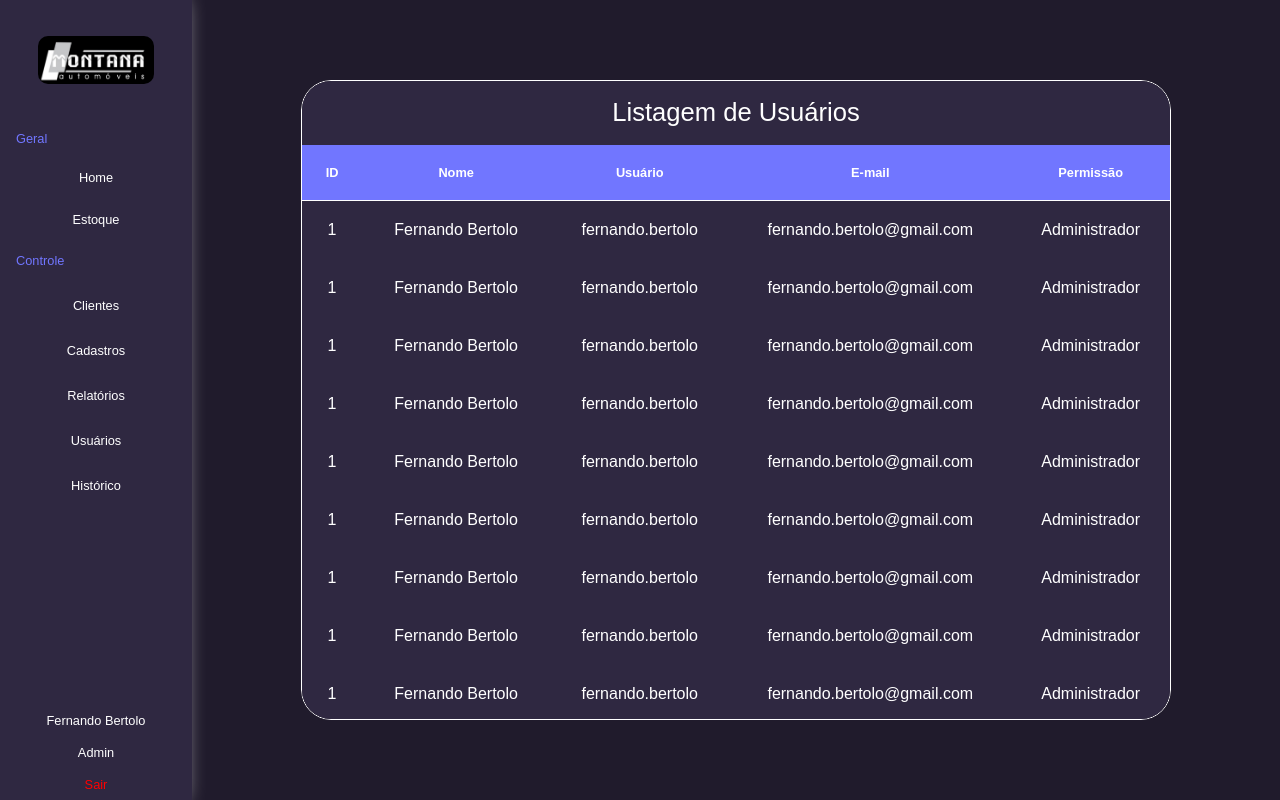
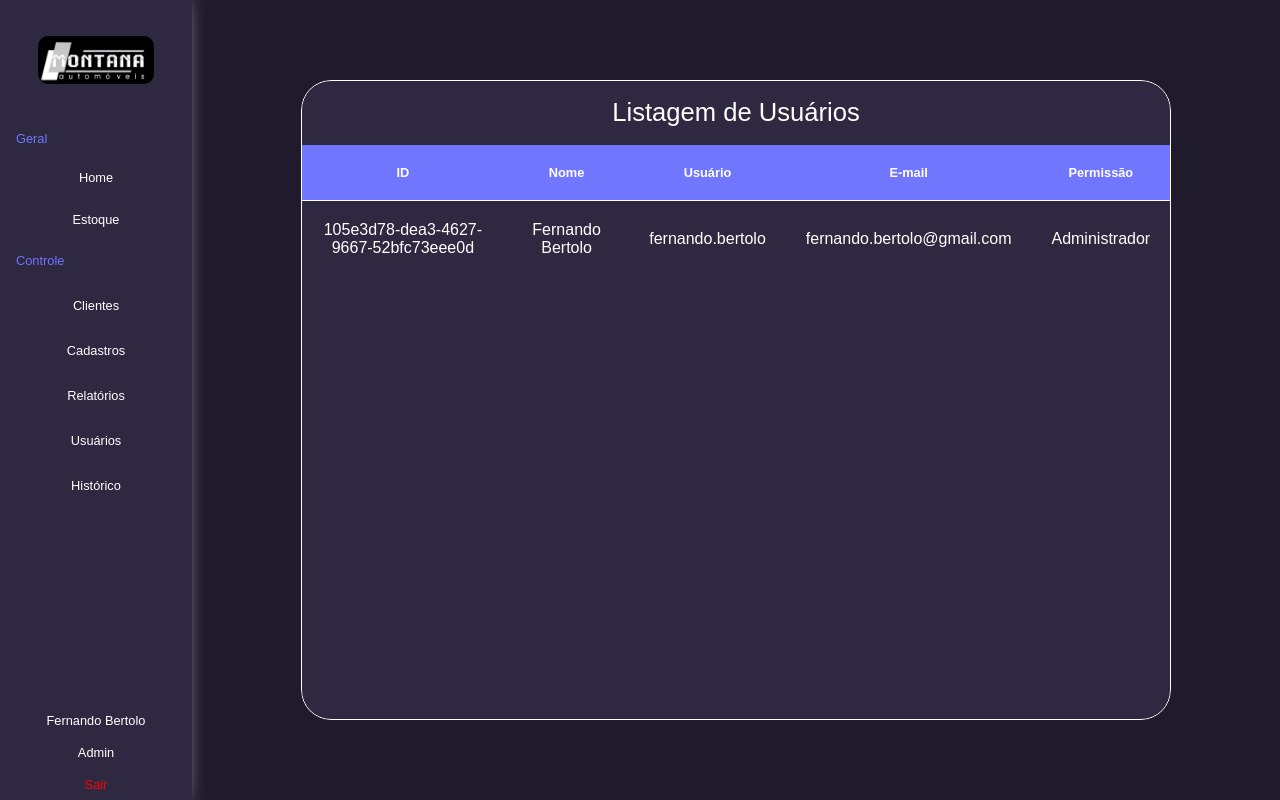
Before and after one commit to fernando-bertolo/Projeto-TCC, a React (Create React App) app in the folder frontend/: page /usuarios in a window 1280 px wide. Built offline with nearby package versions, Linux system fonts and the light colour scheme; sample sign-in values are in the browser's storage.

Commit message:
Estilizando tabela

```diff
--- a/frontend/src/Pages/Usuarios/index.jsx
+++ b/frontend/src/Pages/Usuarios/index.jsx
@@ -41,133 +41,7 @@ function Usuarios(){
 
                                 <TBody>
                                     <TrBody>
-                                        <Td>1</Td>
-                                        <Td>Fernando Bertolo</Td>
-                                        <Td>fernando.bertolo</Td>
-                                        <Td>fernando.bertolo@gmail.com</Td>
-                                        <Td>Administrador</Td>
-                                    </TrBody>
-                                </TBody>
-                                <TBody>
-                                    <TrBody>
-                                        <Td>1</Td>
-                                        <Td>Fernando Bertolo</Td>
-                                        <Td>fernando.bertolo</Td>
-                                        <Td>fernando.bertolo@gmail.com</Td>
-                                        <Td>Administrador</Td>
-                                    </TrBody>
-                                </TBody>
-                                <TBody>
-                                    <TrBody>
-                                        <Td>1</Td>
-                                        <Td>Fernando Bertolo</Td>
-                                        <Td>fernando.bertolo</Td>
-                                        <Td>fernando.bertolo@gmail.com</Td>
-                                        <Td>Administrador</Td>
-                                    </TrBody>
-                                </TBody>
-                                <TBody>
-                                    <TrBody>
-                                        <Td>1</Td>
-                                        <Td>Fernando Bertolo</Td>
-                                        <Td>fernando.bertolo</Td>
-                                        <Td>fernando.bertolo@gmail.com</Td>
-                                        <Td>Administrador</Td>
-                                    </TrBody>
-                                </TBody>
-                                <TBody>
-                                    <TrBody>
-                                        <Td>1</Td>
-                                        <Td>Fernando Bertolo</Td>
-                                        <Td>fernando.bertolo</Td>
-                                        <Td>fernando.bertolo@gmail.com</Td>
-                                        <Td>Administrador</Td>
-                                    </TrBody>
-                                </TBody>
-                                <TBody>
-                                    <TrBody>
-                                        <Td>1</Td>
-                                        <Td>Fernando Bertolo</Td>
-                                        <Td>fernando.bertolo</Td>
-                                        <Td>fernando.bertolo@gmail.com</Td>
-                                        <Td>Administrador</Td>
-                                    </TrBody>
-                                </TBody>
-                                <TBody>
-                                    <TrBody>
-                                        <Td>1</Td>
-                                        <Td>Fernando Bertolo</Td>
-                                        <Td>fernando.bertolo</Td>
-                                        <Td>fernando.bertolo@gmail.com</Td>
-                                        <Td>Administrador</Td>
-                                    </TrBody>
-                                </TBody>
-                                <TBody>
-                                    <TrBody>
-                                        <Td>1</Td>
-                                        <Td>Fernando Bertolo</Td>
-                                        <Td>fernando.bertolo</Td>
-                                        <Td>fernando.bertolo@gmail.com</Td>
-                                        <Td>Administrador</Td>
-                                    </TrBody>
-                                </TBody>
-                                <TBody>
-                                    <TrBody>
-                                        <Td>1</Td>
-                                        <Td>Fernando Bertolo</Td>
-                                        <Td>fernando.bertolo</Td>
-                                        <Td>fernando.bertolo@gmail.com</Td>
-                                        <Td>Administrador</Td>
-                                    </TrBody>
-                                </TBody>
-                                <TBody>
-                                    <TrBody>
-                                        <Td>1</Td>
-                                        <Td>Fernando Bertolo</Td>
-                                        <Td>fernando.bertolo</Td>
-                                        <Td>fernando.bertolo@gmail.com</Td>
-                                        <Td>Administrador</Td>
-                                    </TrBody>
-                                </TBody>
-                                <TBody>
-                                    <TrBody>
-                                        <Td>1</Td>
-                                        <Td>Fernando Bertolo</Td>
-                                        <Td>fernando.bertolo</Td>
-                                        <Td>fernando.bertolo@gmail.com</Td>
-                                        <Td>Administrador</Td>
-                                    </TrBody>
-                                </TBody>
-                                <TBody>
-                                    <TrBody>
-                                        <Td>1</Td>
-                                        <Td>Fernando Bertolo</Td>
-                                        <Td>fernando.bertolo</Td>
-                                        <Td>fernando.bertolo@gmail.com</Td>
-                                        <Td>Administrador</Td>
-                                    </TrBody>
-                                </TBody>
-                                <TBody>
-                                    <TrBody>
-                                        <Td>1</Td>
-                                        <Td>Fernando Bertolo</Td>
-                                        <Td>fernando.bertolo</Td>
-                                        <Td>fernando.bertolo@gmail.com</Td>
-                                        <Td>Administrador</Td>
-                                    </TrBody>
-                                </TBody>
-                                <TBody>
-                                    <TrBody>
-                                        <Td>1</Td>
-                                        <Td>Fernando Bertolo</Td>
-                                        <Td>fernando.bertolo</Td>
-                                        <Td>fernando.bertolo@gmail.com</Td>
-                                        <Td>Administrador</Td>
-                                    </TrBody>
-                                </TBody>
-                                <TBody>
-                                    <TrBody>
-                                        <Td>1</Td>
+                                        <Td>105e3d78-dea3-4627-9667-52bfc73eee0d</Td>
                                         <Td>Fernando Bertolo</Td>
                                         <Td>fernando.bertolo</Td>
                                         <Td>fernando.bertolo@gmail.com</Td>
```
